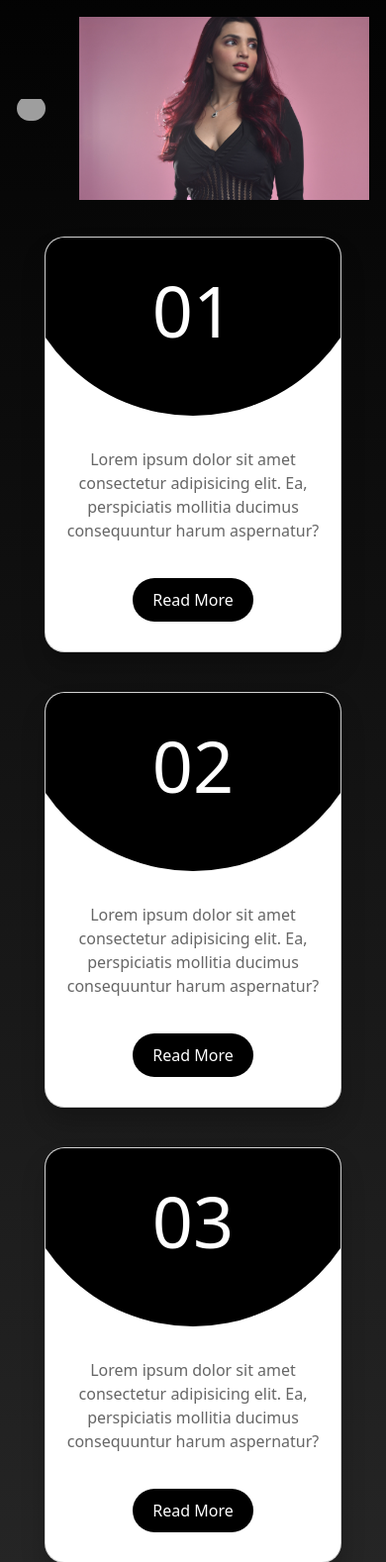
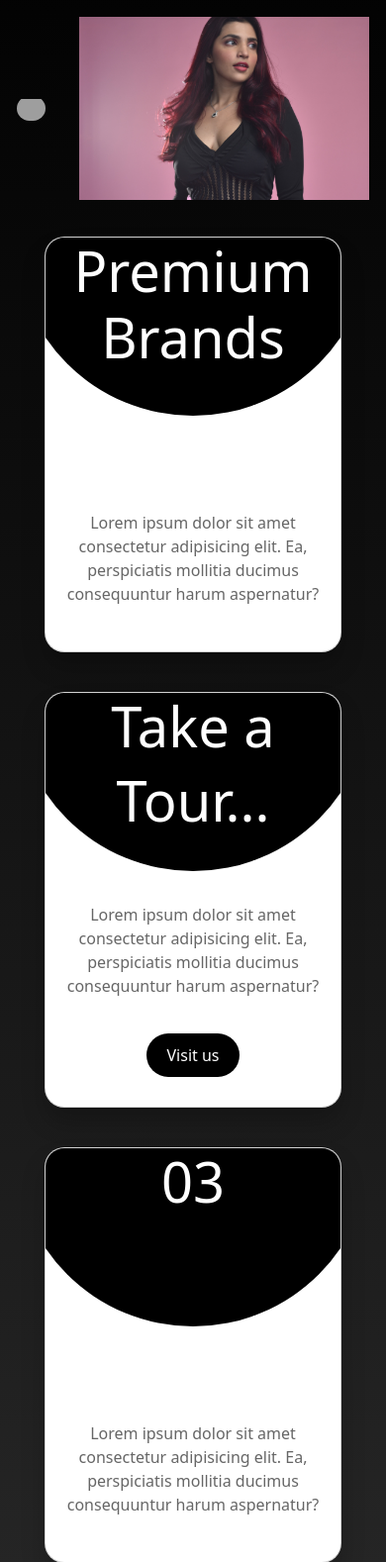
Before and after one commit to nirrav/InfluencerManagement, a PHP site: page / in a window 390 px wide. Shown: the part 126-1704 px from the top of the page at 99% size. Run offline with PHP 8.4, Linux system fonts and the light colour scheme; grey boxes are pictures that could not be loaded.

Commit message:
Made final changes in slideshow and info card responsiveness

```diff
--- a/css/style.css
+++ b/css/style.css
@@ -165,7 +165,7 @@ button.active {
 }
 
 /* For laptops (max-width: 1024px) */
-@media only screen and (max-width: 1024px) {
+@media only screen and (max-width: 999999px) {
 
     .slideshow-container1,
     .slideshow-container2 {
@@ -205,6 +205,7 @@ button.active {
     flex-wrap: wrap;
     /* Allow cards to wrap to the next line */
     margin: 0 auto;
+    width: fit-content;
 }
 
 
@@ -264,8 +265,7 @@ button.active {
 
 .card-container .card h2 {
     color: #fff;
-    font-size: 4.5em;
-    padding: 30px 0;
+    font-size: 3.5em;
 }
 
 .card-container .card .content {
@@ -307,24 +307,6 @@ button.active {
     background: #000000;
 }
 
-@keyframes colorChange {
-    0% {
-        color: #fff;
-    }
-
-    50% {
-        color: #b1b493;
-    }
-
-    80% {
-        color: #4f8a8b;
-    }
-
-    100% {
-        color: #fff;
-    }
-}
-
 /* =======================Responsive Breakpoint ========================== */
 
 /* For laptops (max-width: 1024px) */
@@ -333,7 +315,7 @@ button.active {
         height: 90vh; /* Set height to 90vh for laptops */
     }
     .card {
-        width: 100%; /* Adjust width of cards for smaller screens */
+        width: 50%; /* Adjust width of cards for smaller screens */
     }
 }
 
--- a/index.html
+++ b/index.html
@@ -81,22 +81,23 @@
     <div class="card-container">
         <div class="card">
             <div class="circle">
-                <h2>01</h2>
+                <h2>Premium Brands</h2>
             </div>
             <div class="content">
                 <p>Lorem ipsum dolor sit amet consectetur adipisicing elit. Ea, perspiciatis mollitia ducimus
                     consequuntur harum aspernatur?</p>
-                <a href="#">Read More</a>
+               <!-- <a href="#">Read More</a>-->
             </div>
         </div>
         <div class="card">
             <div class="circle">
-                <h2>02</h2>
+                <h2>Take a</h2>
+                <h2>Tour...</h2>
             </div>
             <div class="content">
                 <p>Lorem ipsum dolor sit amet consectetur adipisicing elit. Ea, perspiciatis mollitia ducimus
                     consequuntur harum aspernatur?</p>
-                <a href="#">Read More</a>
+                <a href="https://bioscopestudio.com/">Visit us</a>
             </div>
         </div>
         <div class="card">
@@ -106,7 +107,7 @@
             <div class="content">
                 <p>Lorem ipsum dolor sit amet consectetur adipisicing elit. Ea, perspiciatis mollitia ducimus
                     consequuntur harum aspernatur?</p>
-                <a href="#">Read More</a>
+                <!--<a href="#">Read More</a>-->
             </div>
         </div>
     </div>
--- a/js/index.js
+++ b/js/index.js
@@ -50,10 +50,10 @@ document.addEventListener("DOMContentLoaded", function () {
                     // Show the next slide
                     slides[slideIndex].style.display = "block";
                     slides[slideIndex].style.opacity = 1;
-                }, 1000); // Adjust the transition duration here (in milliseconds)
+                }, 2000); // Adjust the transition duration here (in milliseconds)
             }
 
             // Set an interval to automatically switch slides
-            setInterval(showNextSlide, 2000); // Adjust the interval duration here (in milliseconds)
+            setInterval(showNextSlide, 3500); // Adjust the interval duration here (in milliseconds)
         });
     });
```
